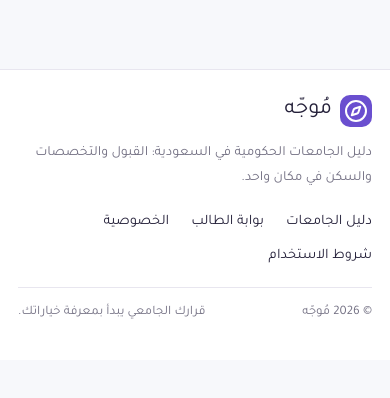
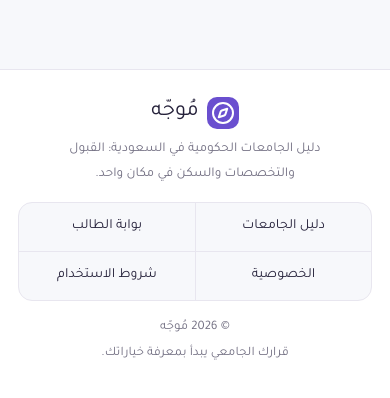
Before and after one commit to 4wy2/muwajjah-app, a React (Vite) app: page / in a window 390 px wide. Shown: the part 722-1120 px from the top of the page. Before the commit the page ends 1082 px from the top, so only its background shows below. Built offline with nearby package versions, Linux system fonts and the light colour scheme; no server answers; the database is empty.

Commit message:
Footer on phones: centred, links in a 2x2 grid
Co-Authored-By: Claude Opus 5.5 <noreply@anthropic.com>
Claude-Session: https://claude.ai/code/session_01Uh4jkoa58vei1HjLoTH4KS

```diff
--- a/src/styles.css
+++ b/src/styles.css
@@ -2710,3 +2710,22 @@ dialog.upgrade-sheet {
 .up-faq summary::after { content: "+"; color: var(--accent); font-weight: 800; }
 .up-faq details[open] summary::after { content: "−"; }
 .up-faq details p { margin: 0 0 12px; color: var(--muted); font-size: 14.5px; line-height: 1.8; }
+/* Footer on phones: centred, links in a tidy 2×2 grid, small print stacked. */
+@media (max-width: 640px) {
+  .sf-inner { text-align: center; gap: 16px; padding-top: 24px; }
+  .sf-brand { display: grid; justify-items: center; }
+  .sf-brand p { font-size: 13.5px; max-width: 34ch; margin-top: 6px; }
+  .sf-links {
+    display: grid; grid-template-columns: 1fr 1fr; gap: 0; justify-content: stretch;
+    border: 1px solid var(--line); border-radius: 14px; overflow: hidden; background: var(--bg);
+  }
+  .sf-links a {
+    padding: 12px 8px; font-size: 14px; font-weight: 600; color: var(--text);
+    border-bottom: 1px solid var(--line);
+  }
+  .sf-links a:nth-child(odd) { border-inline-end: 1px solid var(--line); }
+  .sf-links a:nth-last-child(-n + 2):nth-child(odd),
+  .sf-links a:nth-last-child(-n + 2):nth-child(odd) ~ a { border-bottom: 0; }
+  .sf-links a:only-child, .sf-links a:last-child:nth-child(odd) { grid-column: 1 / -1; border-inline-end: 0; }
+  .sf-bottom { justify-content: center; flex-direction: column; align-items: center; gap: 4px; border-top: 0; padding-top: 0; }
+}
```
